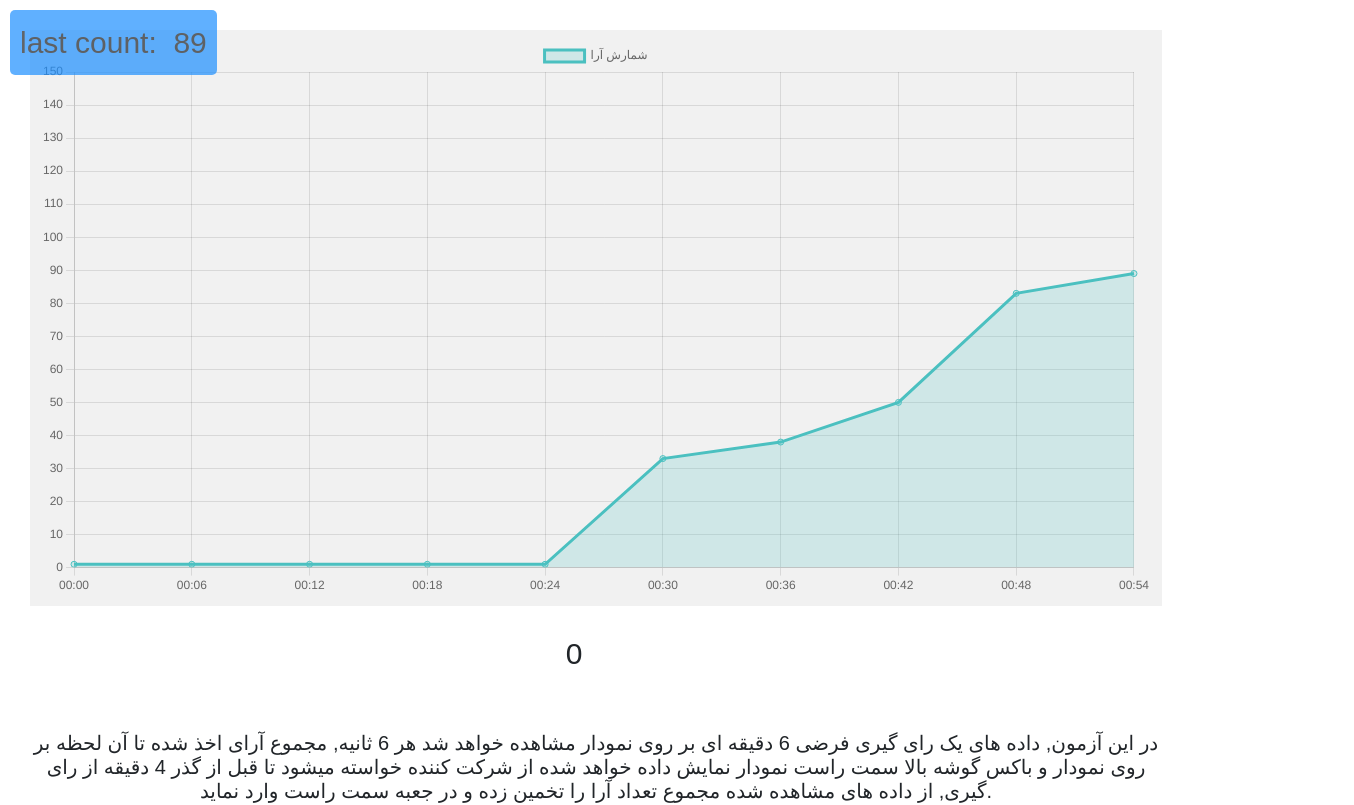
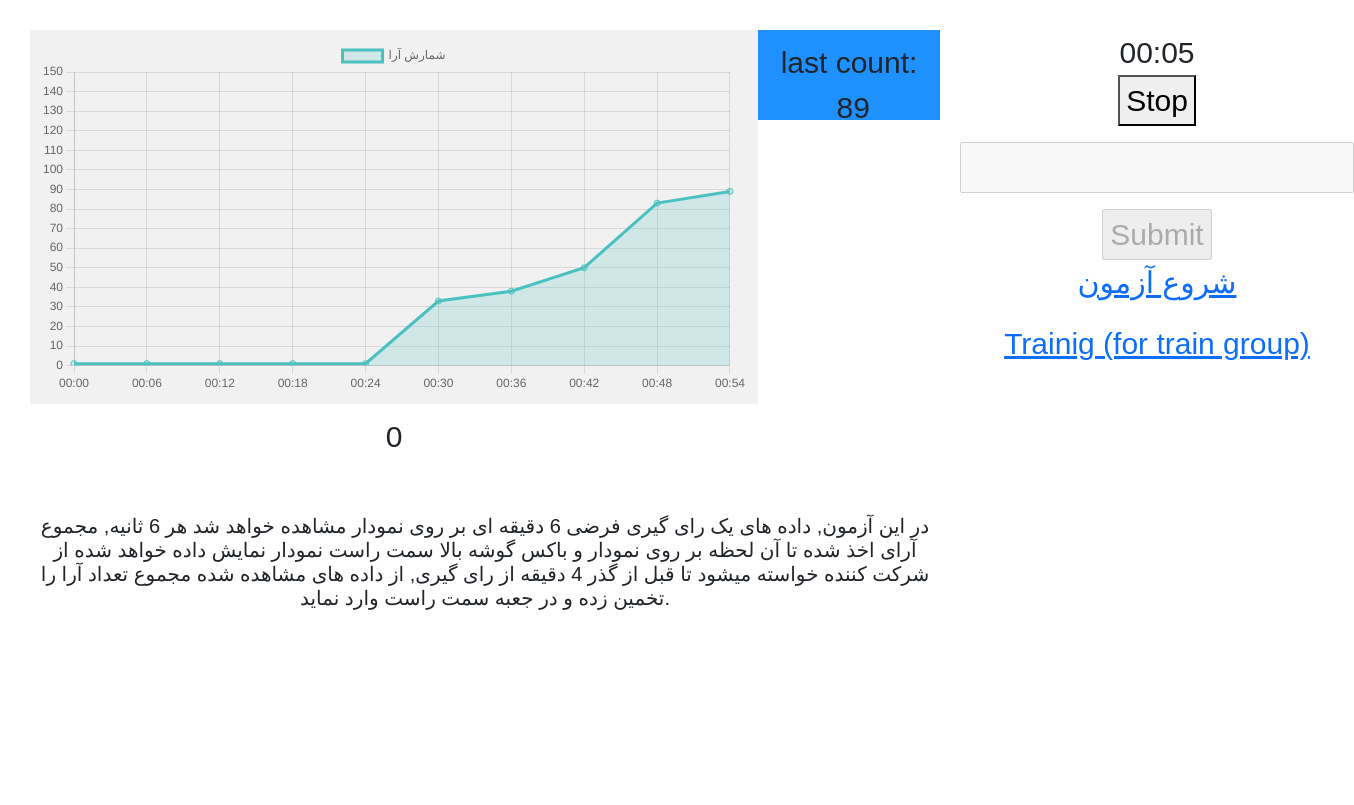
Before and after one commit to Aref-Riant/anchoring-in-pva, a React (Create React App) app: page /demo in a window 1280 px wide. Shown: the top 805 px of the page, 1354 px wide, since content can reach past the window. Built offline with nearby package versions, Linux system fonts and the light colour scheme; a small style sheet from the web is missing.

Commit message:
change test.css

```diff
--- a/src/pages/test.css
+++ b/src/pages/test.css
@@ -16,7 +16,7 @@
   flex-wrap: wrap;
   text-align: center;
   padding: 10px;
-    width: 90vw;
+  width: 75%;
 }
 
 .view2 {
@@ -63,15 +63,6 @@
 }
 
 .slider {
-    margin-top: 15px;
-    width: 85vw;
+  width: 80%;
   padding: 10px;
 }
-
-  .slider_position{
-    position: absolute;
-    top: 10px;
-    left: 10px;
-    border-radius: 5px;
-    opacity: .7;
-  }
```
Lines whose indentation alone changed are shown as unchanged.
